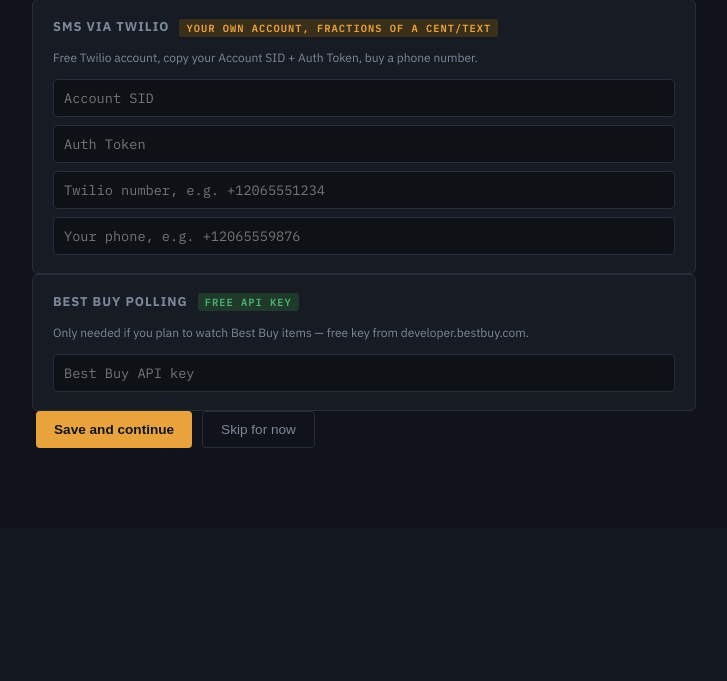
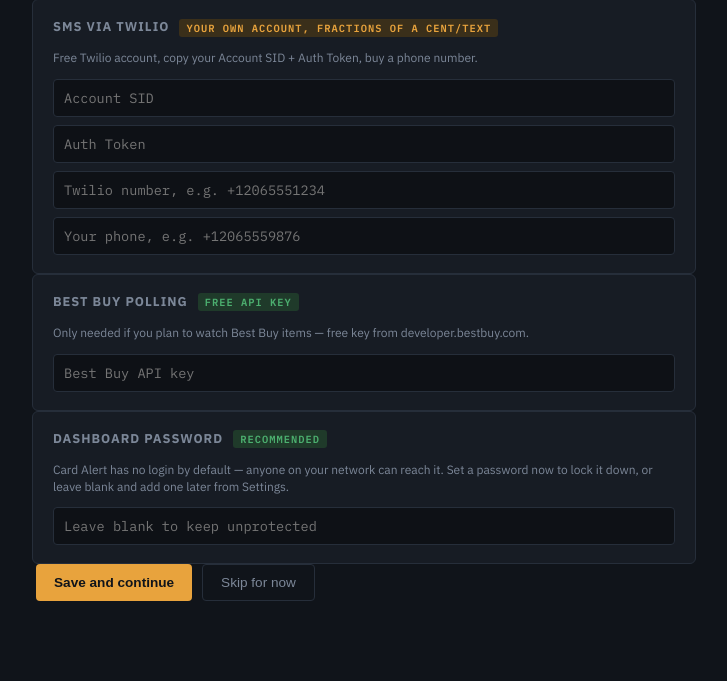
Before and after one commit to rgreen1207/cardalert, a FastAPI app: page /setup in a window 1280 px wide. Shown: the part 737-1418 px from the top of the page, without its empty margins (276-1003 px from the left). Before the commit the page ends 1185 px from the top, so only its background shows below. Run offline with FastAPI, Linux system fonts and the light colour scheme; data that the repository does not hold is empty.

Commit message:
Refine setup/settings pages and installer; expand config validation

```diff
--- a/app.py
+++ b/app.py
@@ -14,6 +14,8 @@
 app.mount("/static", StaticFiles(directory="static"), name="static")
 templates = Jinja2Templates(directory="templates")
 
+import base64
+
 _EXEMPT_FROM_SETUP_REDIRECT = {"/setup", "/setup/save", "/setup/skip"}
 
 
@@ -27,6 +29,27 @@
     ):
         return RedirectResponse("/setup")
     return await call_next(request)
+
+
+@app.middleware("http")
+async def require_dashboard_password(request: Request, call_next):
+    if not config.dashboard_password_is_set():
+        return await call_next(request)
+    auth_header = request.headers.get("Authorization", "")
+    if auth_header.startswith("Basic "):
+        try:
+            decoded = base64.b64decode(auth_header[6:]).decode("utf-8")
+            _, _, supplied_password = decoded.partition(":")
+            if config.check_dashboard_password(supplied_password):
+                return await call_next(request)
+        except (ValueError, UnicodeDecodeError):
+            pass  # malformed Authorization header — falls through to 401 below
+    from starlette.responses import Response
+    return Response(
+        status_code=401,
+        headers={"WWW-Authenticate": 'Basic realm="Card Alert"'},
+        content="Password required.",
+    )
 
 
 @app.on_event("startup")
@@ -94,6 +117,7 @@
     twilio_from_number: str = Form(""),
     twilio_to_number: str = Form(""),
     bestbuy_api_key: str = Form(""),
+    dashboard_password: str = Form(""),
 ):
     for key, value in {
         "discord_webhook_url": discord_webhook_url,
@@ -108,6 +132,8 @@
     }.items():
         if value:
             config.set(key, value)
+    if dashboard_password:
+        config.set_dashboard_password(dashboard_password)
     config.mark_setup_complete()
     return RedirectResponse("/products", status_code=303)
 
@@ -142,6 +168,7 @@
     bestbuy_api_key: str = Form(""),
     gumroad_product_id: str = Form(""),
     cardalert_license_key: str = Form(""),
+    dashboard_password: str = Form(""),
 ):
     for key, value in {
         "discord_webhook_url": discord_webhook_url,
@@ -157,6 +184,10 @@
         "cardalert_license_key": cardalert_license_key,
     }.items():
         config.set(key, value)
+    if dashboard_password:
+        # blank field on the settings page means "leave unchanged" — the
+        # stored hash is never rendered back into the form to fill this in
+        config.set_dashboard_password(dashboard_password)
     return RedirectResponse("/settings?saved=1", status_code=303)
 
 
--- a/config.py
+++ b/config.py
@@ -50,6 +50,35 @@
     return {k: get(k) for k in _KEYS}
 
 
+# --- Dashboard password (stored as salted hash, never plaintext, DB-only) ---
+import hashlib
+import secrets as _secrets
+
+
+def set_dashboard_password(plaintext: str):
+    if not plaintext:
+        db.set_setting("dashboard_password_hash", "")
+        db.set_setting("dashboard_password_salt", "")
+        return
+    salt = _secrets.token_hex(16)
+    digest = hashlib.sha256((salt + plaintext).encode()).hexdigest()
+    db.set_setting("dashboard_password_salt", salt)
+    db.set_setting("dashboard_password_hash", digest)
+
+
+def check_dashboard_password(plaintext: str) -> bool:
+    salt = db.get_setting("dashboard_password_salt", "")
+    stored_hash = db.get_setting("dashboard_password_hash", "")
+    if not stored_hash:
+        return False
+    digest = hashlib.sha256((salt + plaintext).encode()).hexdigest()
+    return _secrets.compare_digest(digest, stored_hash)
+
+
+def dashboard_password_is_set() -> bool:
+    return bool(db.get_setting("dashboard_password_hash", ""))
+
+
 def is_setup_complete() -> bool:
     return db.get_setting("setup_complete") == "1"
 
--- a/db.py
+++ b/db.py
@@ -4,6 +4,7 @@
 """
 import sqlite3
 import time
+import os
 from contextlib import contextmanager
 
 DB_PATH = "watchdata.db"
@@ -87,6 +88,10 @@
         if row is None:
             conn.execute("INSERT INTO schema_version (version) VALUES (?)", (CURRENT_SCHEMA_VERSION,))
         _run_migrations(conn)
+    try:
+        os.chmod(DB_PATH, 0o600)  # DB now stores credentials via the settings table — owner-read-only
+    except OSError:
+        pass
 
 
 def _run_migrations(conn):
--- a/templates/setup.html
+++ b/templates/setup.html
@@ -33,35 +33,41 @@
     <section class="panel">
       <h2>Discord <span class="cost-tag cost-tag--free">free</span></h2>
       <p class="hint">Server Settings → Integrations → Webhooks → New Webhook → copy the URL.</p>
-      <input type="text" name="discord_webhook_url" placeholder="https://discord.com/api/webhooks/..." class="wide-input">
+      <input type="password" name="discord_webhook_url" placeholder="https://discord.com/api/webhooks/..." class="wide-input" autocomplete="off">
     </section>
 
     <section class="panel">
       <h2>ntfy push notifications <span class="cost-tag cost-tag--free">free, no signup</span></h2>
       <p class="hint">Install the ntfy app, subscribe to a topic name you make up (treat it like a password), enter that same name here.</p>
-      <input type="text" name="ntfy_topic" placeholder="cardalert-yourname-x92q7" class="wide-input">
+      <input type="text" name="ntfy_topic" placeholder="cardalert-yourname-x92q7" class="wide-input" autocomplete="off">
     </section>
 
     <section class="panel">
       <h2>Pushover <span class="cost-tag cost-tag--paid">~$5 one-time, paid to Pushover</span></h2>
       <p class="hint">Create a free account at pushover.net, install the app, copy your User Key and create an Application for an API Token.</p>
-      <input type="text" name="pushover_user_key" placeholder="User Key" class="wide-input">
-      <input type="text" name="pushover_app_token" placeholder="API Token" class="wide-input">
+      <input type="text" name="pushover_user_key" placeholder="User Key" class="wide-input" autocomplete="off">
+      <input type="password" name="pushover_app_token" placeholder="API Token" class="wide-input" autocomplete="off">
     </section>
 
     <section class="panel">
       <h2>SMS via Twilio <span class="cost-tag cost-tag--paid">your own account, fractions of a cent/text</span></h2>
       <p class="hint">Free Twilio account, copy your Account SID + Auth Token, buy a phone number.</p>
-      <input type="text" name="twilio_account_sid" placeholder="Account SID" class="wide-input">
-      <input type="text" name="twilio_auth_token" placeholder="Auth Token" class="wide-input">
-      <input type="text" name="twilio_from_number" placeholder="Twilio number, e.g. +12065551234" class="wide-input">
-      <input type="text" name="twilio_to_number" placeholder="Your phone, e.g. +12065559876" class="wide-input">
+      <input type="text" name="twilio_account_sid" placeholder="Account SID" class="wide-input" autocomplete="off">
+      <input type="password" name="twilio_auth_token" placeholder="Auth Token" class="wide-input" autocomplete="off">
+      <input type="text" name="twilio_from_number" placeholder="Twilio number, e.g. +12065551234" class="wide-input" autocomplete="off">
+      <input type="text" name="twilio_to_number" placeholder="Your phone, e.g. +12065559876" class="wide-input" autocomplete="off">
     </section>
 
     <section class="panel">
       <h2>Best Buy polling <span class="cost-tag cost-tag--free">free API key</span></h2>
       <p class="hint">Only needed if you plan to watch Best Buy items — free key from developer.bestbuy.com.</p>
-      <input type="text" name="bestbuy_api_key" placeholder="Best Buy API key" class="wide-input">
+      <input type="password" name="bestbuy_api_key" placeholder="Best Buy API key" class="wide-input" autocomplete="off">
+    </section>
+
+    <section class="panel">
+      <h2>Dashboard password <span class="cost-tag cost-tag--free">recommended</span></h2>
+      <p class="hint">Card Alert has no login by default — anyone on your network can reach it. Set a password now to lock it down, or leave blank and add one later from Settings.</p>
+      <input type="password" name="dashboard_password" placeholder="Leave blank to keep unprotected" class="wide-input" autocomplete="new-password">
     </section>
 
     <div class="setup-actions">
```
Also changed, not shown: PROJECT_LOG.md (+38 -0 lines), notifier.py (+4 -4 lines), templates/settings.html (+17 -11 lines), README.md, 1 other file.
